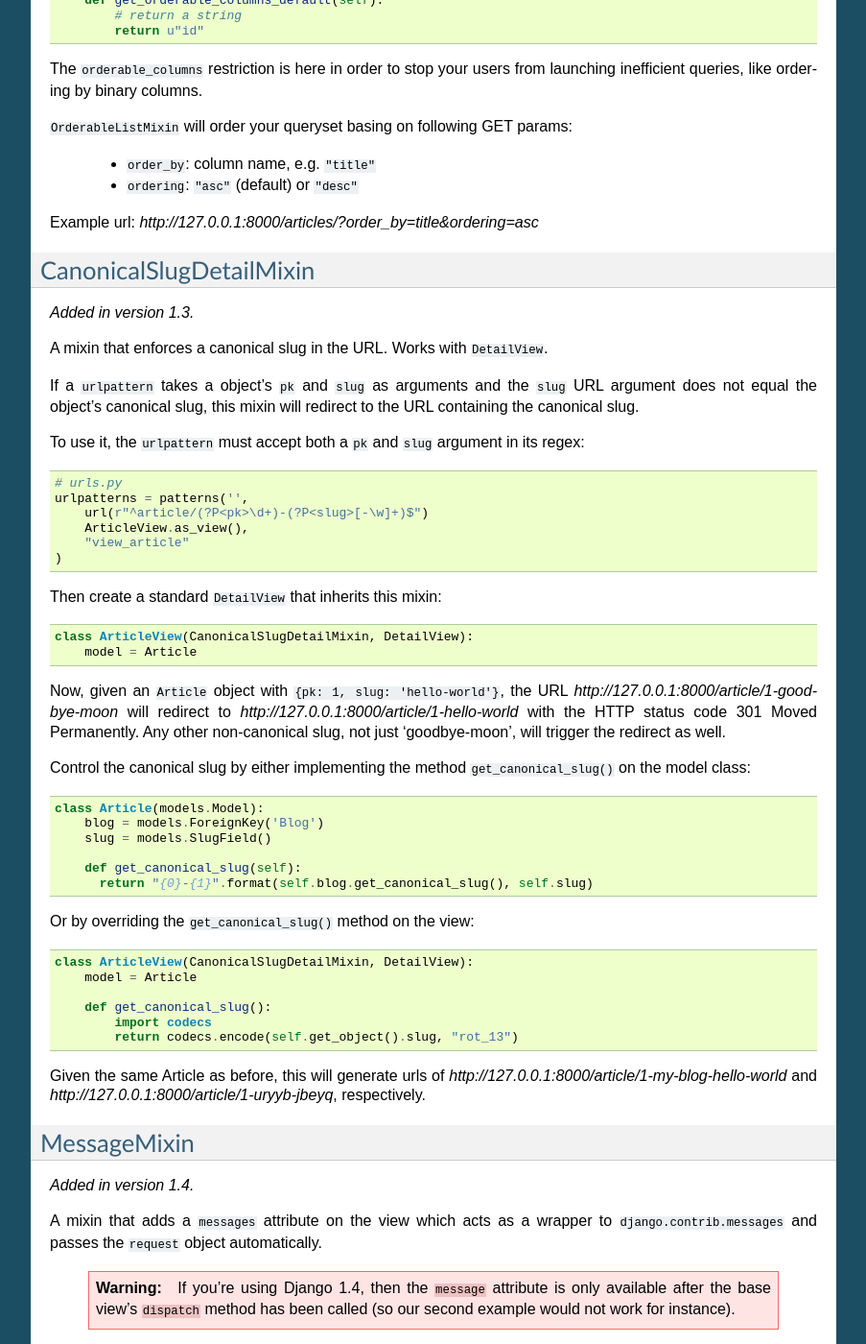
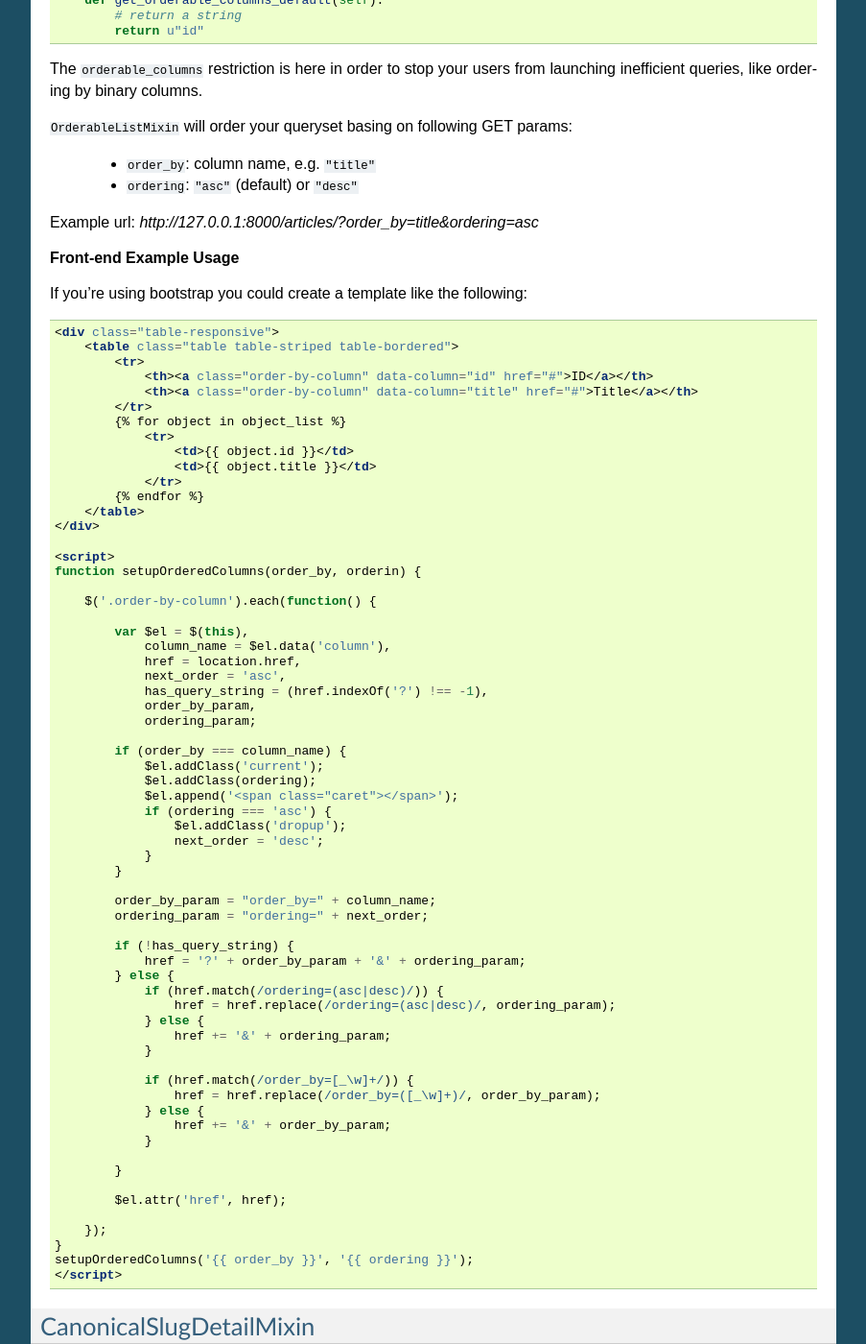
Before and after one commit to brack3t/django-braces, a Sphinx documentation site: the page built from docs/other.rst, in a window 1280 px wide and 1400 px high, scrolled down 5912 px. Shown: the whole window at 96% size, without its empty margins (198-1101 px from the left). Built offline with Sphinx 7.4.7, drawn with Linux system fonts in a browser that asks for light colours.

Commit message:
Added an example to the docs on how to use the OrderableListView on the front-end.

```diff
--- a/docs/other.rst
+++ b/docs/other.rst
@@ -378,6 +378,77 @@ The ``orderable_columns`` restriction is here in order to stop your users from l
 Example url: `http://127.0.0.1:8000/articles/?order_by=title&ordering=asc`
 
 
+**Front-end Example Usage**
+
+If you're using bootstrap you could create a template like the following:
+
+.. code:: html
+
+    <div class="table-responsive">
+        <table class="table table-striped table-bordered">
+            <tr>
+                <th><a class="order-by-column" data-column="id" href="#">ID</a></th>
+                <th><a class="order-by-column" data-column="title" href="#">Title</a></th>
+            </tr>
+            {% for object in object_list %}
+                <tr>
+                    <td>{{ object.id }}</td>
+                    <td>{{ object.title }}</td>
+                </tr>
+            {% endfor %}
+        </table>
+    </div>
+
+    <script>
+    function setupOrderedColumns(order_by, orderin) {
+
+        $('.order-by-column').each(function() {
+
+            var $el = $(this),
+                column_name = $el.data('column'),
+                href = location.href,
+                next_order = 'asc',
+                has_query_string = (href.indexOf('?') !== -1),
+                order_by_param,
+                ordering_param;
+
+            if (order_by === column_name) {
+                $el.addClass('current');
+                $el.addClass(ordering);
+                $el.append('<span class="caret"></span>');
+                if (ordering === 'asc') {
+                    $el.addClass('dropup');
+                    next_order = 'desc';
+                }
+            }
+
+            order_by_param = "order_by=" + column_name;
+            ordering_param = "ordering=" + next_order;
+
+            if (!has_query_string) {
+                href = '?' + order_by_param + '&' + ordering_param;
+            } else {
+                if (href.match(/ordering=(asc|desc)/)) {
+                    href = href.replace(/ordering=(asc|desc)/, ordering_param);
+                } else {
+                    href += '&' + ordering_param;
+                }
+
+                if (href.match(/order_by=[_\w]+/)) {
+                    href = href.replace(/order_by=([_\w]+)/, order_by_param);
+                } else {
+                    href += '&' + order_by_param;
+                }
+
+            }
+
+            $el.attr('href', href);
+
+        });
+    }
+    setupOrderedColumns('{{ order_by }}', '{{ ordering }}');
+    </script>
+
 .. _CanonicalSlugDetailMixin:
 
 CanonicalSlugDetailMixin
```
